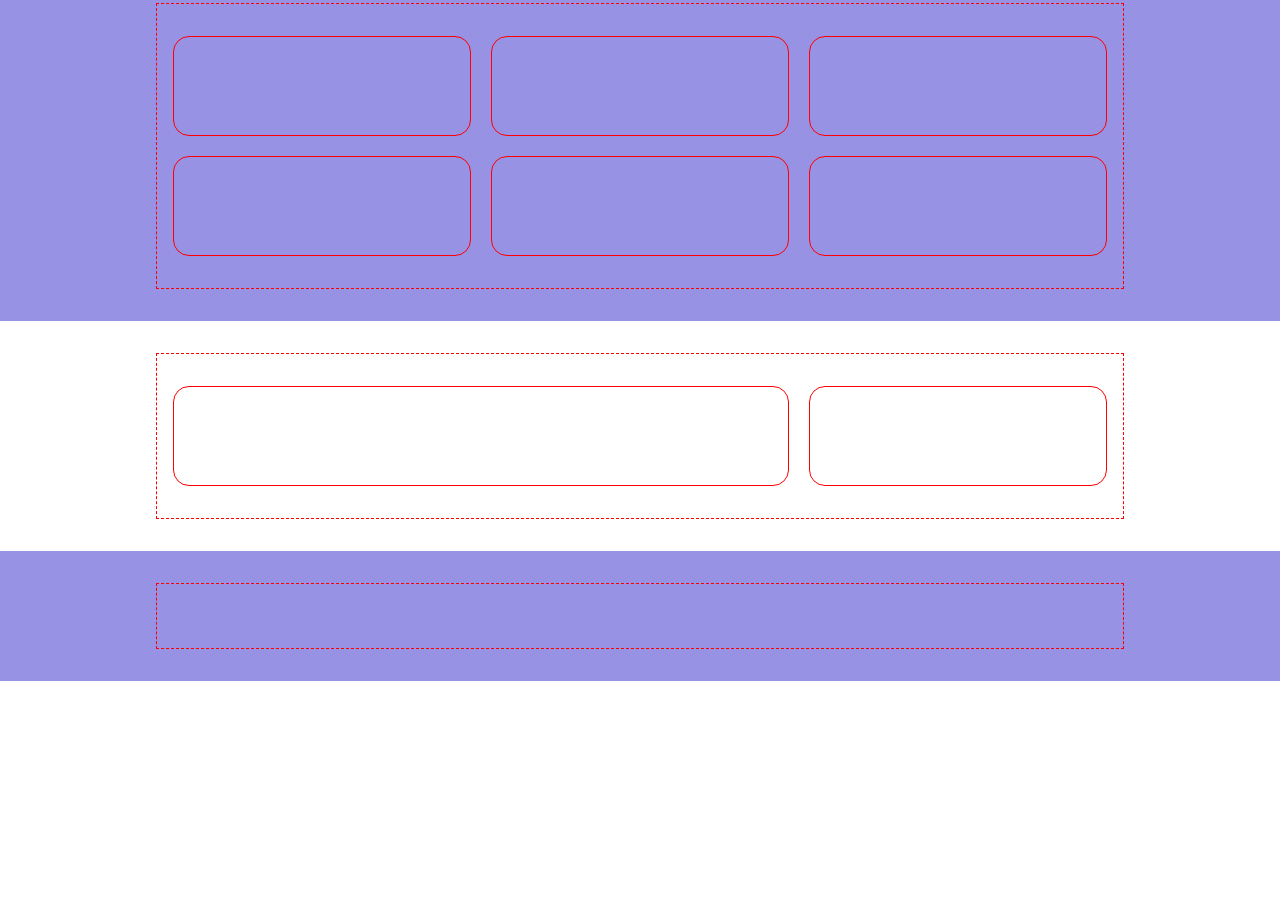
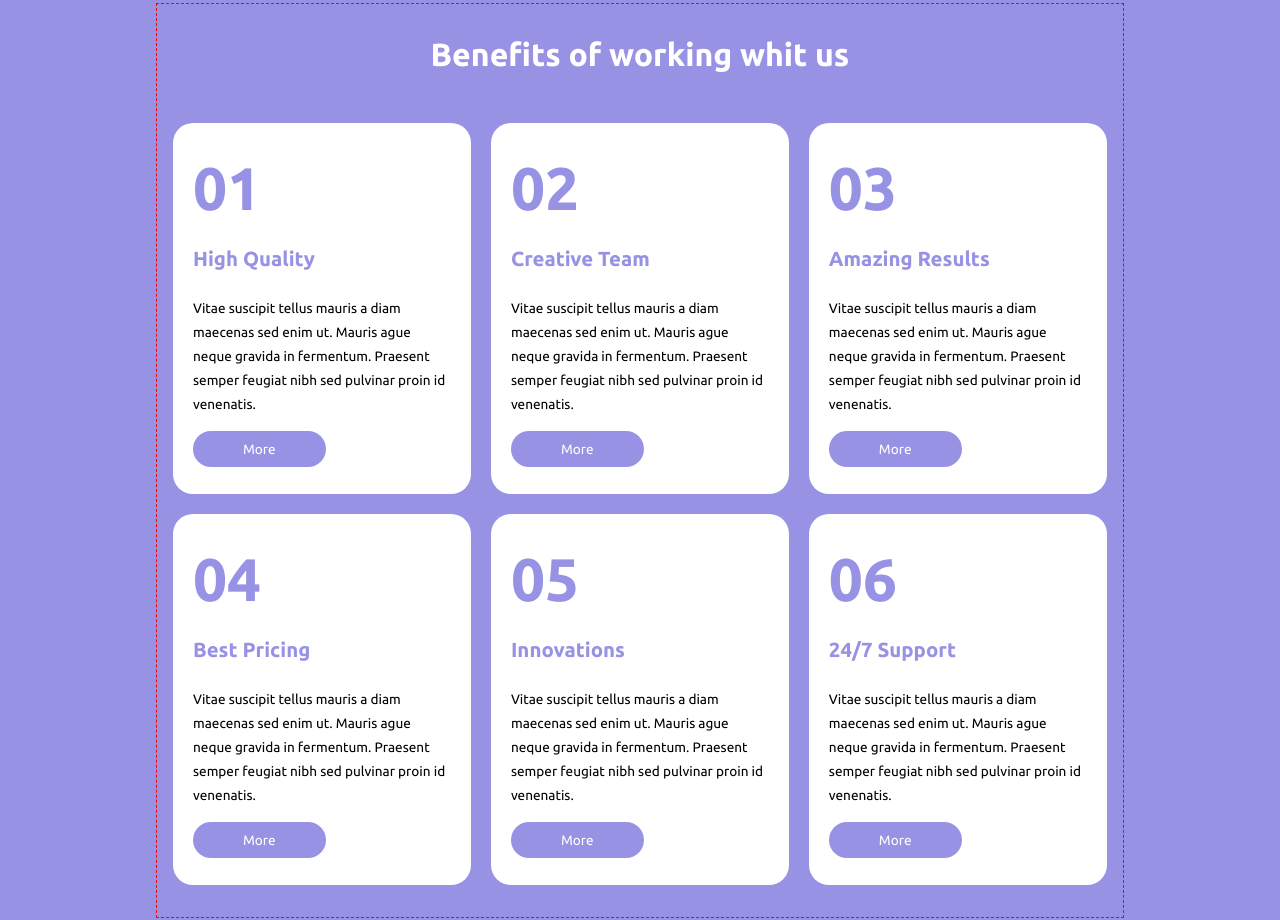
Before and after one commit to StefanoSax93/htmlcss-responsive-layout, a plain HTML site: page index.html in a window 1280 px wide. Shown: the part 2551-3471 px from the top of the page. Before the commit the page ends 3232 px from the top, so only its background shows below. Drawn offline with Linux system fonts and the light colour scheme.

Commit message:
aggiunta sezione 4

```diff
--- a/css/style.css
+++ b/css/style.css
@@ -132,6 +132,11 @@ a {
     display: block;
     max-width: 67%;
 }
+.btn-purple {
+    background-color: var(--color-primary);
+    color: white;
+    padding: 10px 50px;
+}
 
 .after-nav {
     margin-top: 50px;
@@ -239,3 +244,13 @@ p {
     border-radius: 50%;
     object-fit: cover;
 }
+/* sezione 4 */
+.number-card {
+    background-color: white;
+    border-radius: 20px;
+    padding: 30px 20px 37px 20px;
+    font-size: 85%;
+}
+.number-card h1 {
+    font-size: 60px;
+}
--- a/index.html
+++ b/index.html
@@ -182,24 +182,61 @@
         <!-- Sezione 4(Viola-Benefits) -->
         <div class="section bg-primary">
             <div class="container">
+                <h1 class="text-center m-bottom-md" style="color:white">Benefits of working whit us</h1>
                 <div class="row">
                     <div class="col-1 col-lg-half col-sm-full">
-                        <div class="card"></div>
+                        <div class="number-card">
+                            <h1 class="m-bottom-sm color-primary">01</h1>
+                            <h2 class="m-bottom-sm color-primary">High Quality</h2>
+                            <p class="m-bottom-sm">Vitae suscipit tellus mauris a diam maecenas sed enim ut.
+                                Mauris ague neque gravida in fermentum. Praesent semper feugiat nibh sed pulvinar proin id venenatis.</p>
+                            <a class="btn btn-purple" href="">More</a>
+                        </div>
                     </div>
                     <div class="col-1 col-lg-half col-sm-full">
-                        <div class="card"></div>
+                        <div class="number-card">
+                            <h1 class="m-bottom-sm color-primary">02</h1>
+                            <h2 class="m-bottom-sm color-primary">Creative Team</h2>
+                            <p class="m-bottom-sm">Vitae suscipit tellus mauris a diam maecenas sed enim ut.
+                                Mauris ague neque gravida in fermentum. Praesent semper feugiat nibh sed pulvinar proin id venenatis.</p>
+                            <a class="btn btn-purple" href="">More</a>
+                        </div>
                     </div>
                     <div class="col-1 col-lg-half col-sm-full">
-                        <div class="card"></div>
+                        <div class="number-card">
+                            <h1 class="m-bottom-sm color-primary">03</h1>
+                            <h2 class="m-bottom-sm color-primary">Amazing Results</h2>
+                            <p class="m-bottom-sm">Vitae suscipit tellus mauris a diam maecenas sed enim ut.
+                                Mauris ague neque gravida in fermentum. Praesent semper feugiat nibh sed pulvinar proin id venenatis.</p>
+                            <a class="btn btn-purple" href="">More</a>
+                        </div>
                     </div>
                     <div class="col-1 col-lg-half col-sm-full">
-                        <div class="card"></div>
+                        <div class="number-card">
+                            <h1 class="m-bottom-sm color-primary">04</h1>
+                            <h2 class="m-bottom-sm color-primary">Best Pricing</h2>
+                            <p class="m-bottom-sm">Vitae suscipit tellus mauris a diam maecenas sed enim ut.
+                                Mauris ague neque gravida in fermentum. Praesent semper feugiat nibh sed pulvinar proin id venenatis.</p>
+                            <a class="btn btn-purple" href="">More</a>
+                        </div>
                     </div>
                     <div class="col-1 col-lg-half col-sm-full">
-                        <div class="card"></div>
+                        <div class="number-card">
+                            <h1 class="m-bottom-sm color-primary">05</h1>
+                            <h2 class="m-bottom-sm color-primary">Innovations</h2>
+                            <p class="m-bottom-sm">Vitae suscipit tellus mauris a diam maecenas sed enim ut.
+                                Mauris ague neque gravida in fermentum. Praesent semper feugiat nibh sed pulvinar proin id venenatis.</p>
+                            <a class="btn btn-purple" href="">More</a>
+                        </div>
                     </div>
                     <div class="col-1 col-lg-half col-sm-full">
-                        <div class="card"></div>
+                        <div class="number-card">
+                            <h1 class="m-bottom-sm color-primary">06</h1>
+                            <h2 class="m-bottom-sm color-primary">24/7 Support</h2>
+                            <p class="m-bottom-sm">Vitae suscipit tellus mauris a diam maecenas sed enim ut.
+                                Mauris ague neque gravida in fermentum. Praesent semper feugiat nibh sed pulvinar proin id venenatis.</p>
+                            <a class="btn btn-purple" href="">More</a>
+                        </div>
                     </div>
                 </div>
             </div>
```
